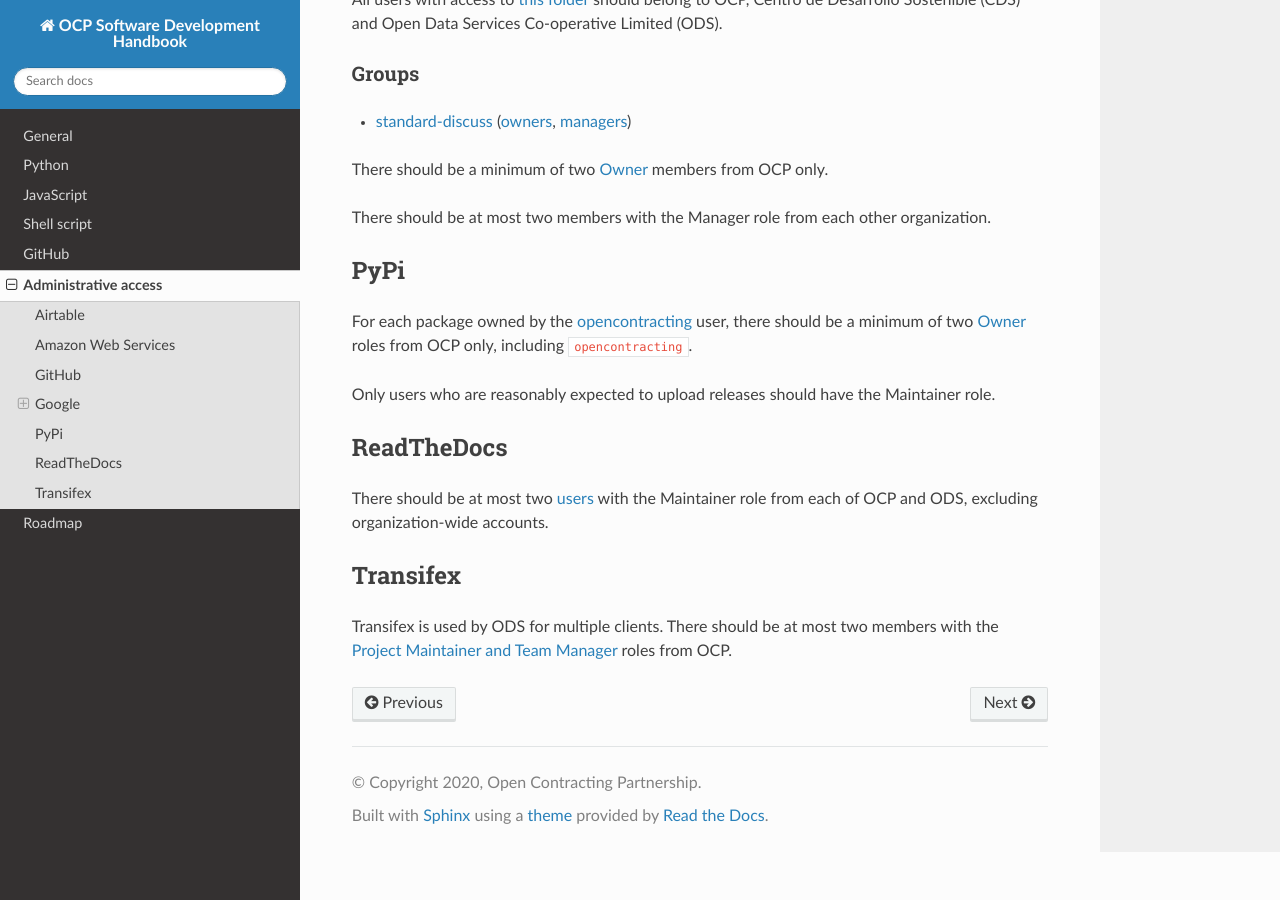
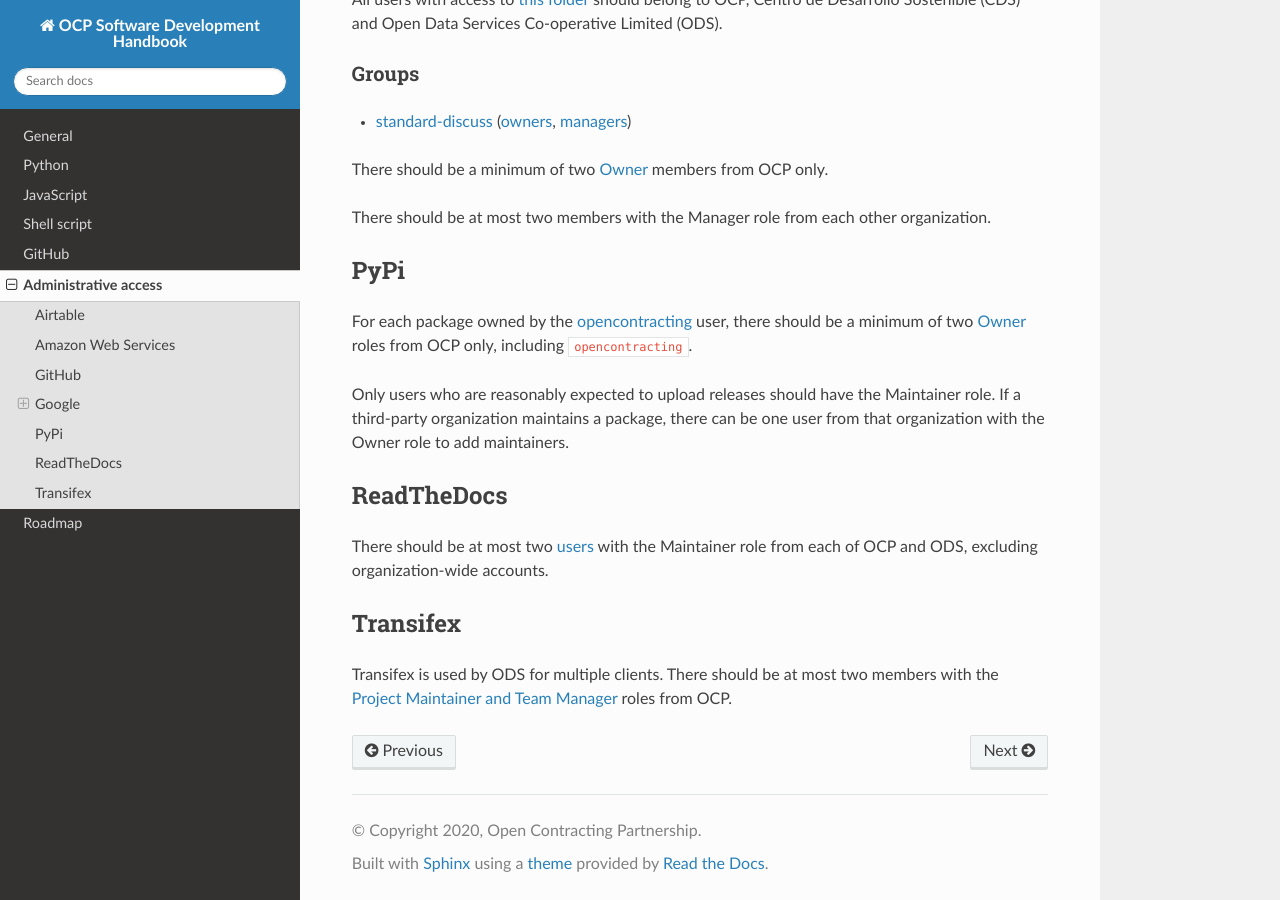
Before and after one commit to open-contracting/software-development-handbook, a Sphinx documentation site: the page built from docs/services/index.rst, in a window 1280 px wide and 900 px high, scrolled down 1990 px. Built offline with Sphinx 7.4.7 and the Read the Docs theme 2.0.0, drawn with Linux system fonts in a browser that asks for light colours.

Commit message:
services: Add exception for third-party PyPi Owner role

```diff
--- a/docs/services/index.rst
+++ b/docs/services/index.rst
@@ -90,7 +90,7 @@ PyPi
 
 For each package owned by the `opencontracting <https://pypi.org/user/opencontracting/>`__ user, there should be a minimum of two `Owner <https://pypi.org/help/#collaborator-roles>`__ roles from OCP only, including ``opencontracting``.
 
-Only users who are reasonably expected to upload releases should have the Maintainer role.
+Only users who are reasonably expected to upload releases should have the Maintainer role. If a third-party organization maintains a package, there can be one user from that organization with the Owner role to add maintainers.
 
 ReadTheDocs
 -----------
```
